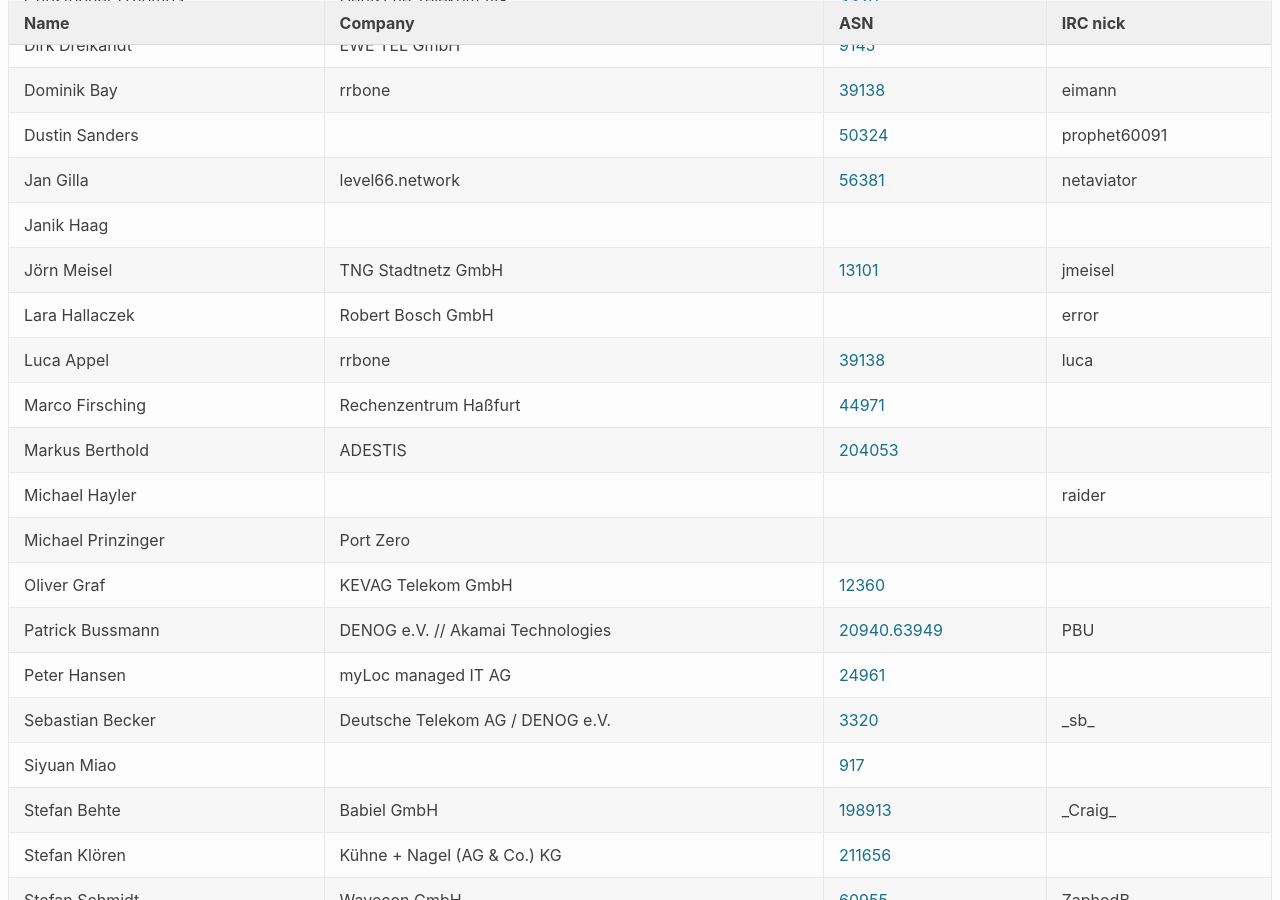
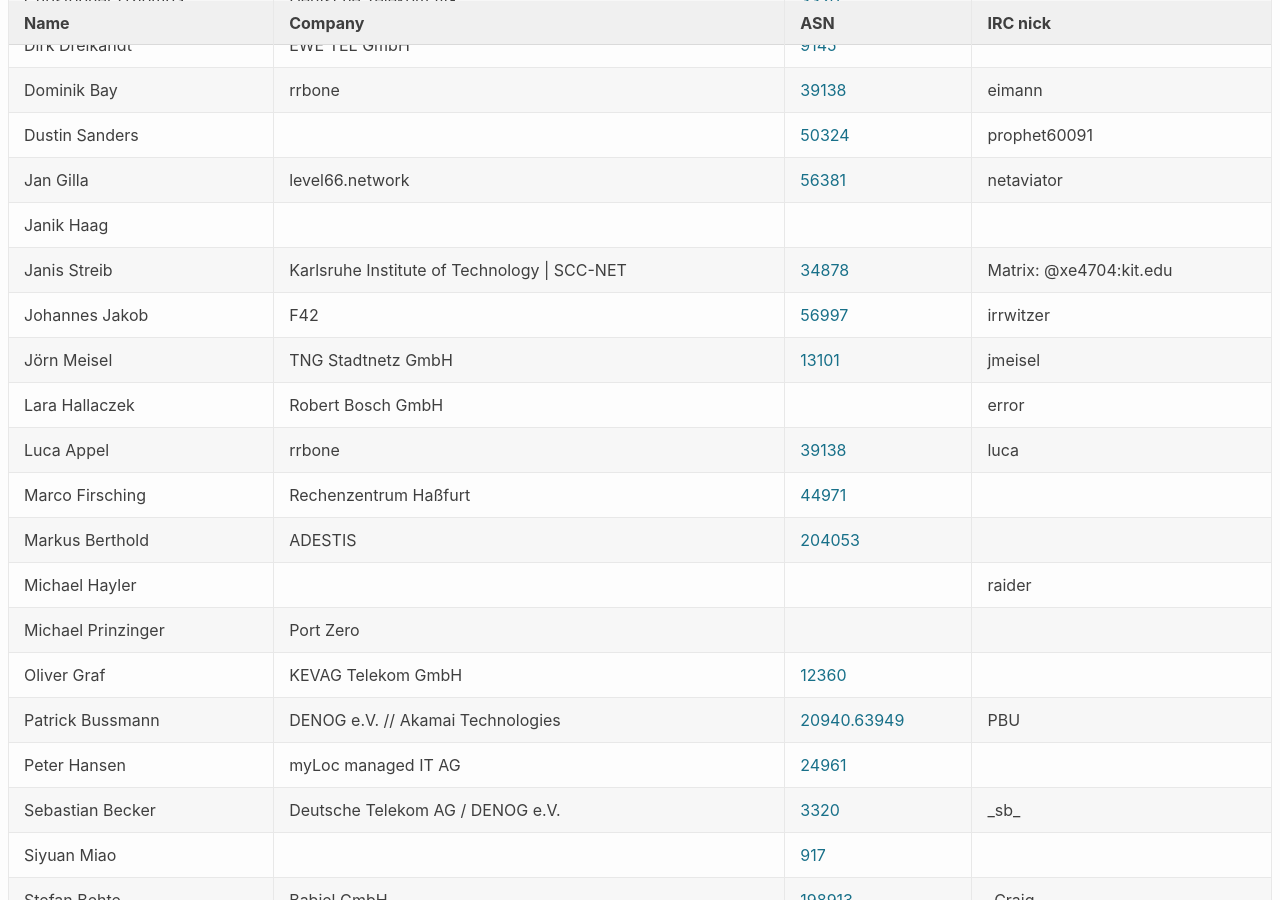
Before and after one commit to denog/pretix-attendeelist, a Jekyll site: the page built from denog15/index.md, in a window 1280 px wide and 900 px high, scrolled down 334 px. Built offline with Jekyll 4.4.1, drawn with Linux system fonts in a browser that asks for light colours.

Commit message:
Latest data: Wed Jul 12 14:10:04 UTC 2023

```diff
--- a/_data/attendees_denog15_onsite.json
+++ b/_data/attendees_denog15_onsite.json
@@ -52,6 +52,18 @@
     "company": null,
     "irc": null,
     "asn": null
+  },
+  {
+    "name": "Janis Streib",
+    "company": "Karlsruhe Institute of Technology | SCC-NET",
+    "irc": "Matrix: @xe4704:kit.edu",
+    "asn": "34878"
+  },
+  {
+    "name": "Johannes Jakob",
+    "company": "F42",
+    "irc": "irrwitzer",
+    "asn": "56997"
   },
   {
     "name": "Jörn Meisel",
```
